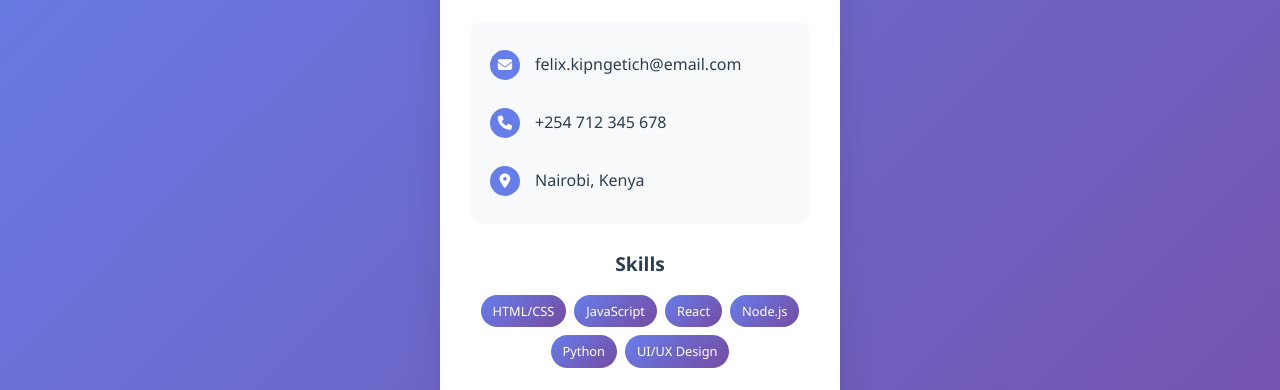
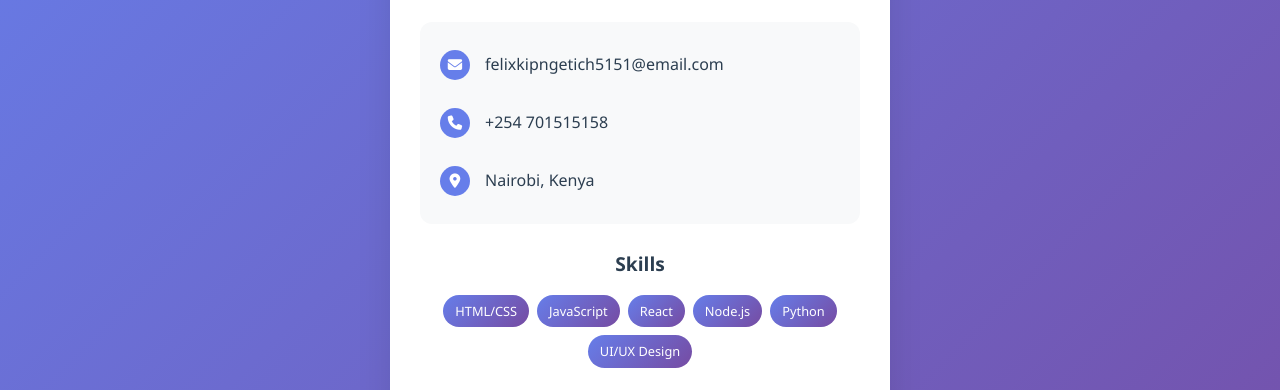
Before and after one commit to Dev-Felix001/Digital-business-card, a plain HTML site: page index.html in a window 1280 px wide. Shown: the part 262-652 px from the top of the page. Drawn offline with Linux system fonts and the light colour scheme.

Commit message:
force update

```diff
--- a/index.html
+++ b/index.html
@@ -24,11 +24,11 @@
         <div class="contact-info">
             <div class="contact-item">
                 <i class="fas fa-envelope"></i>
-                <span>felix.kipngetich@email.com</span>
+                <span>felixkipngetich5151@email.com</span>
             </div>
             <div class="contact-item">
                 <i class="fas fa-phone"></i>
-                <span>+254 712 345 678</span>
+                <span>+254 701515158</span>
             </div>
             <div class="contact-item">
                 <i class="fas fa-map-marker-alt"></i>
@@ -70,7 +70,7 @@
 
         <!-- Call to Action -->
         <div class="cta">
-            <a href="mailto:felix.kipngetich@email.com" class="contact-btn">
+            <a href="mailto:felixkipngetich5151@email.com" class="contact-btn">
                 <i class="fas fa-paper-plane"></i>
                 Contact Me
             </a>
--- a/style.css
+++ b/style.css
@@ -1,4 +1,4 @@
-/* Reset and Base Styles */
+
 * {
     margin: 0;
     padding: 0;
@@ -18,13 +18,13 @@ body {
     line-height: 1.6;
 }
 
-/* Business Card Container */
+
 .business-card {
     background: white;
     border-radius: 20px;
     box-shadow: 0 15px 35px rgba(0, 0, 0, 0.1);
     padding: 40px 30px;
-    max-width: 400px;
+    max-width: 500px;
     width: 100%;
     text-align: center;
     position: relative;
@@ -41,7 +41,7 @@ body {
     background: linear-gradient(90deg, #667eea, #764ba2);
 }
 
-/* Header Section */
+
 .card-header {
     margin-bottom: 25px;
 }
@@ -78,7 +78,6 @@ body {
     font-weight: 500;
 }
 
-/* Contact Information */
 .contact-info {
     background: #f8f9fa;
     padding: 20px;
@@ -116,7 +115,7 @@ body {
     font-weight: 500;
 }
 
-/* Skills Section */
+
 .skills {
     margin-bottom: 25px;
 }
@@ -149,7 +148,7 @@ body {
     transform: translateY(-2px);
 }
 
-/* Social Links */
+
 .social-links {
     margin-bottom: 25px;
 }
@@ -190,7 +189,7 @@ body {
 .social-link.twitter { background: #1da1f2; }
 .social-link.portfolio { background: #667eea; }
 
-/* Call to Action */
+
 .cta {
     margin-bottom: 25px;
 }
@@ -214,7 +213,7 @@ body {
     box-shadow: 0 8px 25px rgba(102, 126, 234, 0.6);
 }
 
-/* QR Code Section */
+
 .qr-section {
     text-align: center;
 }
@@ -242,7 +241,7 @@ body {
     color: #6c757d;
 }
 
-/* Footer */
+
 .footer {
     margin-top: 20px;
     text-align: center;
@@ -254,7 +253,7 @@ body {
     opacity: 0.8;
 }
 
-/* Responsive Design */
+
 @media (max-width: 480px) {
     .business-card {
         padding: 30px 20px;
@@ -284,7 +283,7 @@ body {
     }
 }
 
-/* Animation for card entrance */
+
 @keyframes fadeInUp {
     from {
         opacity: 0;
@@ -300,7 +299,7 @@ body {
     animation: fadeInUp 0.6s ease-out;
 }
 
-/* Print Styles */
+
 @media print {
     body {
         background: white !important;
```
Also changed, not shown: WhatsApp Image 2024-12-22 at 07.49.57_01d91111.jpg (added), 1 other file.
